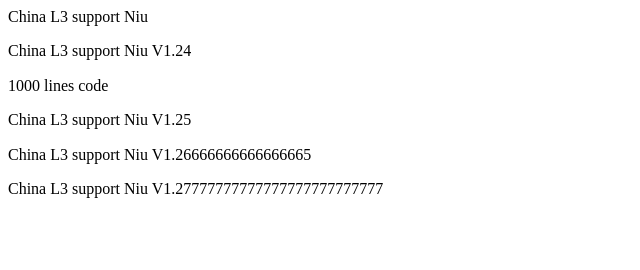
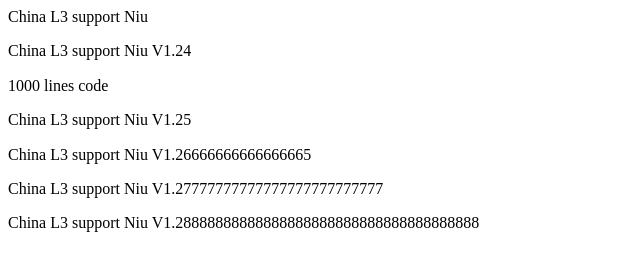
Before and after one commit to BrianGuo987/thecode, a plain HTML site: page index.html in a window 1280 px wide. Shown: the whole page, without its empty margins (0-640 px from the left). Drawn offline with Linux system fonts and the light colour scheme.

Commit message:
Update index.html

```diff
--- a/index.html
+++ b/index.html
@@ -17,5 +17,6 @@
 <p>China L3 support Niu V1.25</p>
 <p>China L3 support Niu V1.26666666666666665</p>
 <p>China L3 support Niu V1.27777777777777777777777777</p>
+<p>China L3 support Niu V1.28888888888888888888888888888888888888</p>
 </body>
 </html>
```
